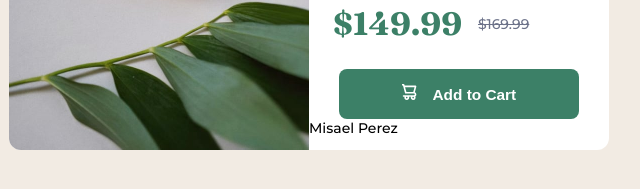
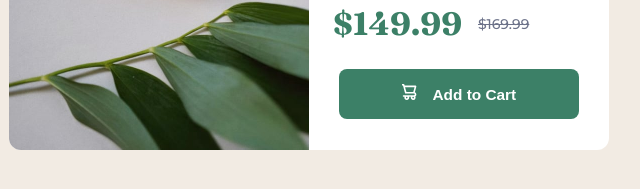
Before and after one commit to misaeljoelp/card-channel, a plain HTML site: page index.html in a window 1280 px wide. Shown: the part 375-564 px from the top of the page, 331-971 px from the left. Drawn offline with Linux system fonts and the light colour scheme.

Commit message:
first commit

```diff
--- a/index.html
+++ b/index.html
@@ -29,9 +29,6 @@
               <button>
                 <img src="./images/icon-cart.svg" alt="cart"> Add to Cart
               </button>
-              <div>
-                Misael Perez
-              </div>
           </div>
       </section>
 
```
